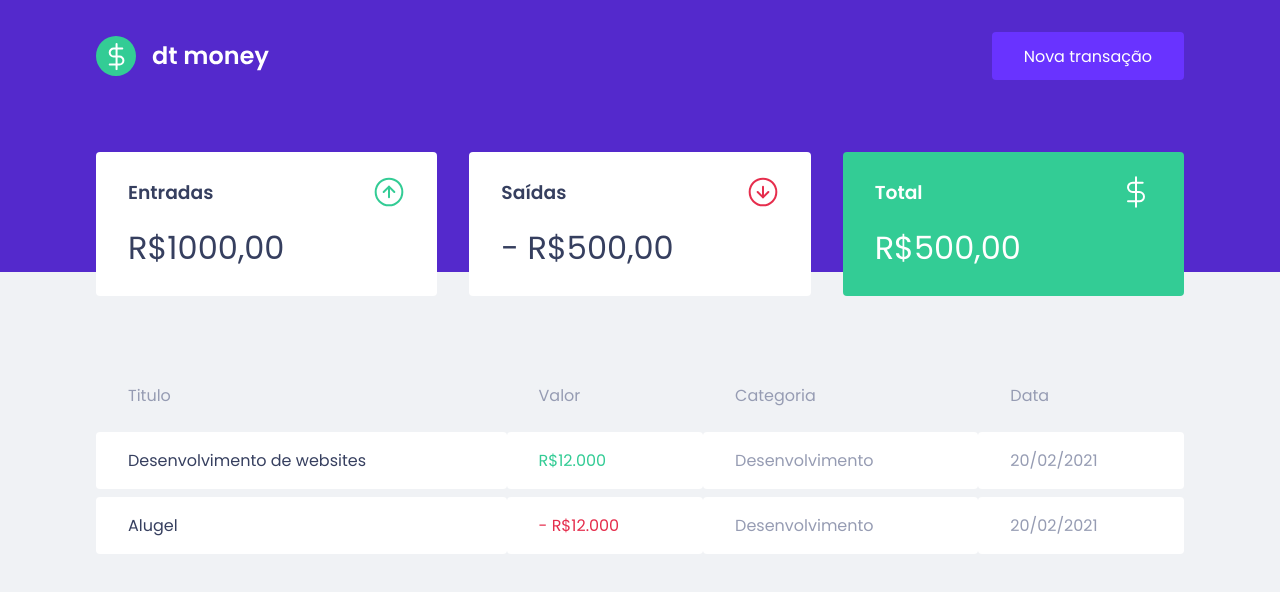
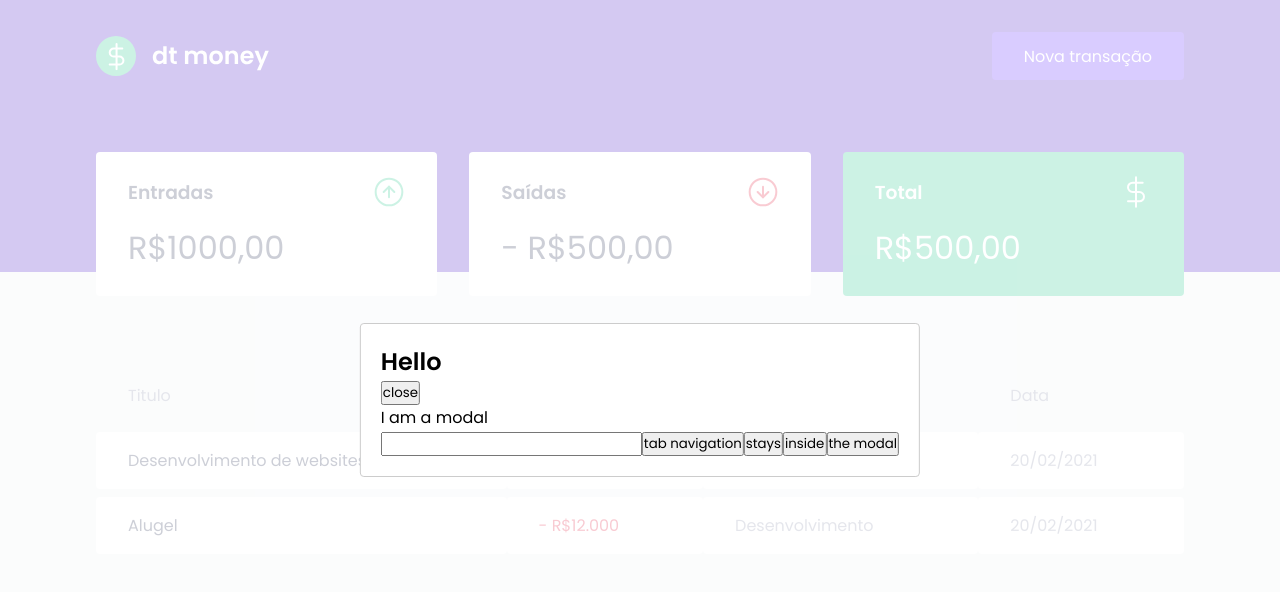
Before and after one commit to felipegenuino/dtfinance, a React (Create React App) app: page / in a window 1280 px wide. Both pictures are taken after a click on the button "Nova transação". Shown: the top 592 px of the page. Built offline with nearby package versions, Linux system fonts and the light colour scheme; no server answers; what miragejs would draw is missing.

Commit message:
add modal transaction

```diff
--- a/package.json
+++ b/package.json
@@ -7,6 +7,7 @@
     "miragejs": "^0.1.41",
     "react": "^17.0.2",
     "react-dom": "^17.0.2",
+    "react-modal": "^3.12.1",
     "react-scripts": "4.0.3",
     "styled-components": "^5.2.3",
     "web-vitals": "^1.0.1"
@@ -19,6 +20,7 @@
     "@types/node": "^12.0.0",
     "@types/react": "^17.0.0",
     "@types/react-dom": "^17.0.0",
+    "@types/react-modal": "^3.12.0",
     "@types/styled-components": "^5.1.9",
     "typescript": "^4.1.2"
   },
--- a/src/components/header/index.tsx
+++ b/src/components/header/index.tsx
@@ -1,15 +1,63 @@
+import { useState } from 'react';
 import logoImg from '../../assets/logo.svg'
 import { Container, Content } from './styles'
+import Modal from 'react-modal'
+
+const customStyles = {
+    content: {
+        top: '50%',
+        left: '50%',
+        right: 'auto',
+        bottom: 'auto',
+        marginRight: '-50%',
+        transform: 'translate(-50%, -50%)'
+    }
+};
+
 
 export default function Header() {
+    const [isNewTransactionModalOpen, setIsNewTransactionModalOpen] = useState(false)
+
+    function handleOpenNewTransactionModal() {
+        setIsNewTransactionModalOpen(true)
+    }
+
+    function handleCloseNewTransactionModal() {
+        setIsNewTransactionModalOpen(false)
+    }
+
+    // function afterOpenModal() {
+    //     console.log('fechou modal')
+    // }
+
     return (
         <Container>
             <Content>
                 <img src={logoImg} alt="DTMONEY" />
-                <button type="button">
+                <button type="button" onClick={handleOpenNewTransactionModal}>
                     Nova transação
                 </button>
             </Content>
+
+            <Modal
+                isOpen={isNewTransactionModalOpen}
+                onAfterOpen={handleOpenNewTransactionModal}
+                onRequestClose={handleCloseNewTransactionModal}
+                style={customStyles}
+                contentLabel="Example Modal"
+            >
+
+                <h2>Hello</h2>
+                <button onClick={handleCloseNewTransactionModal}>close</button>
+                <div>I am a modal</div>
+                <form>
+                    <input />
+                    <button>tab navigation</button>
+                    <button>stays</button>
+                    <button>inside</button>
+                    <button>the modal</button>
+                </form>
+            </Modal>
         </Container>
     )
 }
```
Also changed, not shown: 1 other file (tests, documents, lock files or other folders).
